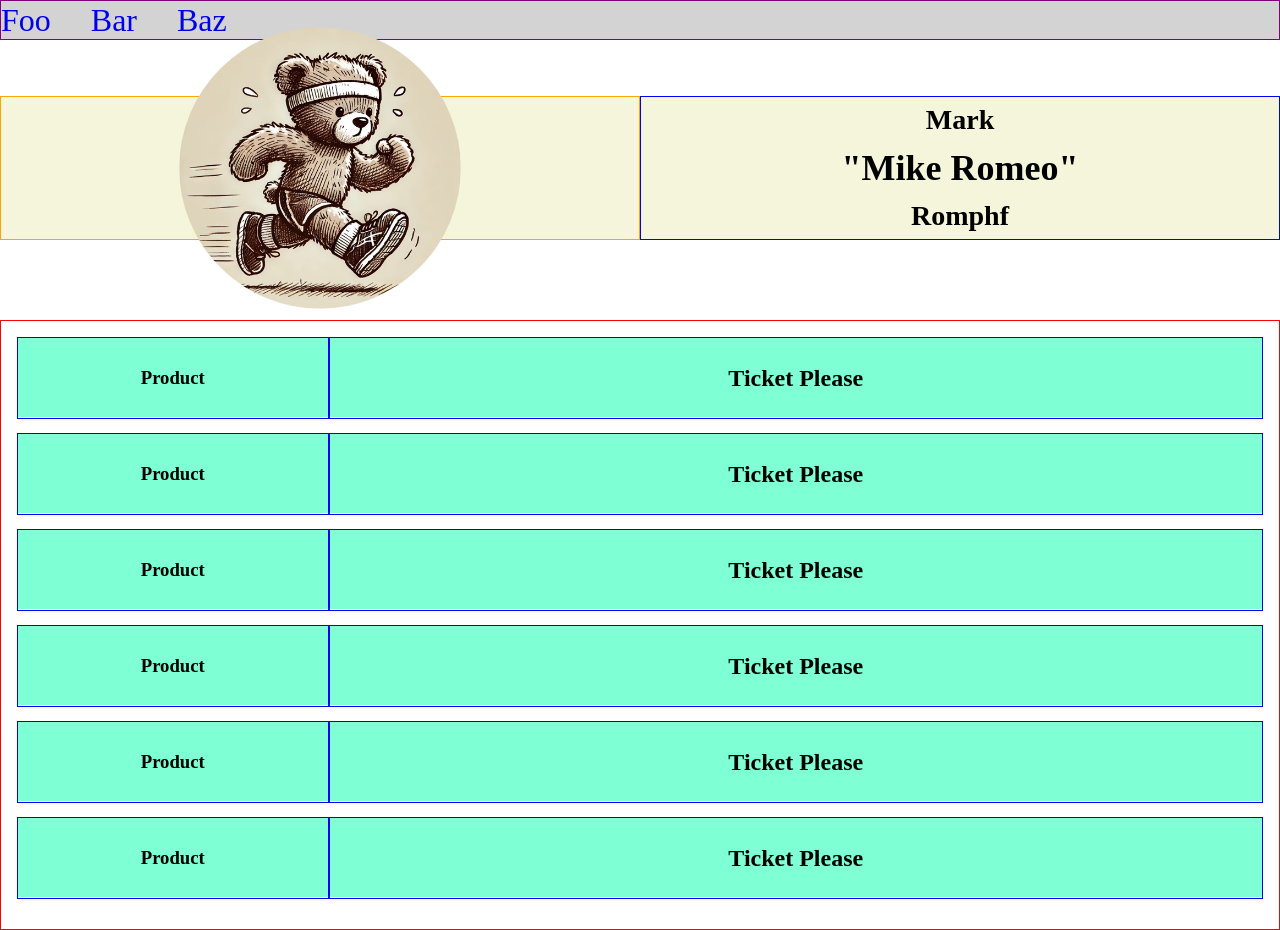
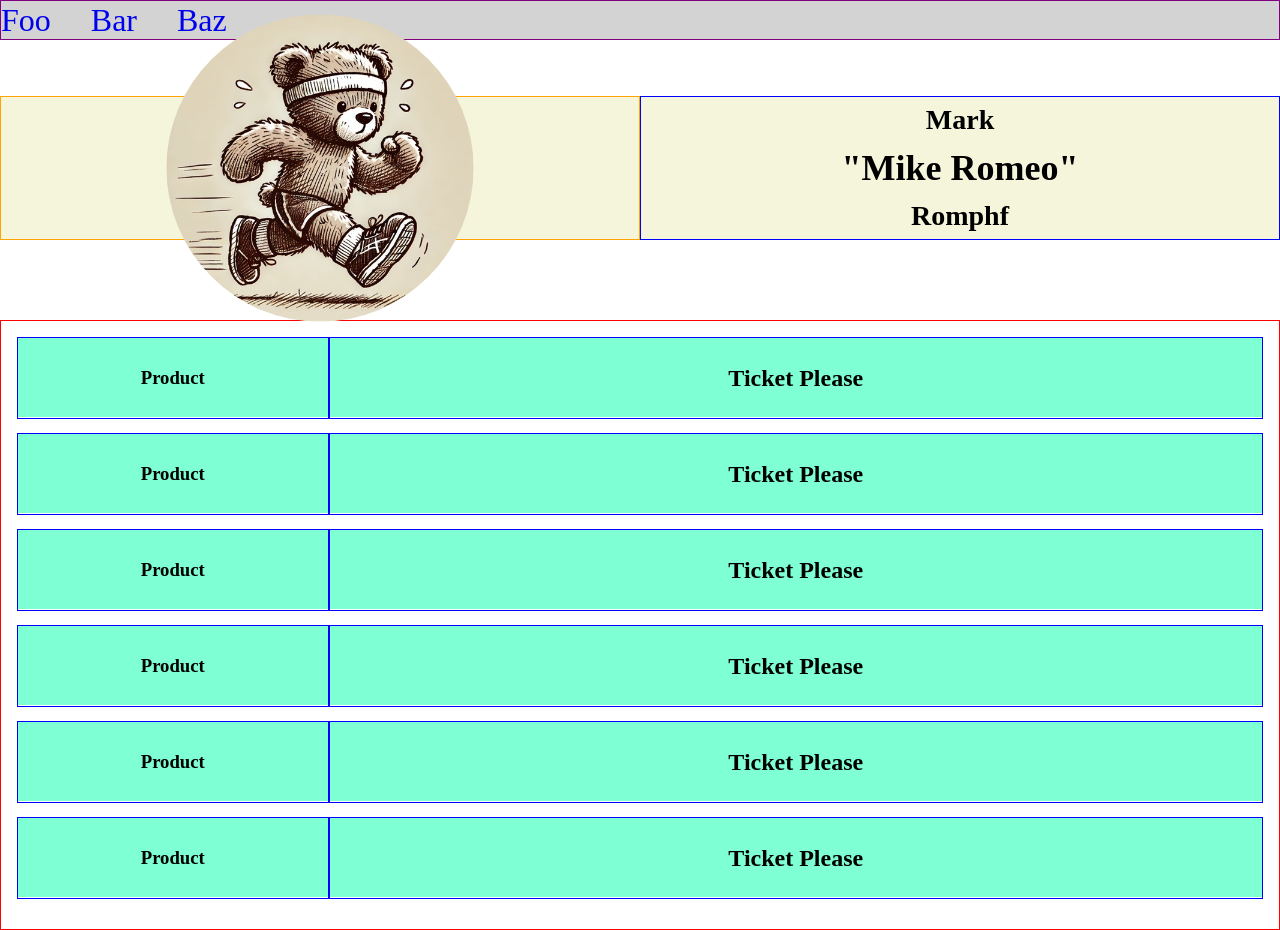
Before and after one commit to mromphf/website, a Vue app: page / in a window 1280 px wide. Built offline with nearby package versions, Linux system fonts and the light colour scheme.

Commit message:
Tighten up the image styles.

```diff
--- a/src/components/Masthead.vue
+++ b/src/components/Masthead.vue
@@ -18,12 +18,6 @@ export default {
 </template>
 
 <style scoped>
-
-img {
-  width: auto;
-  transform: scale(0.3);
-  border-radius: 20rem;
-}
 
 header {
   margin-top: 3.5rem;
@@ -58,12 +52,20 @@ section {
   flex: 1 1 50%;
 }
 
+img {
+  border-radius: 20rem;
+  position: absolute;
+  transform: scale(0.3);
+}
+
 .right {
   border: 1px solid blue;
 }
 
 .left {
   border: 1px solid orange;
+  position: relative;
+  overflow: visible;
 }
 
 /* Small - Phones(landscape) */
@@ -76,10 +78,9 @@ section {
 /* Medium - Tablets(portrait) */
 @media(min-width: 768px) {
   img {
-    transform: scale(0.55);
+    transform: scale(0.6);
   }
 }
-
 
 /* Large - Laptops */
 @media(min-width: 1366px) {
```
